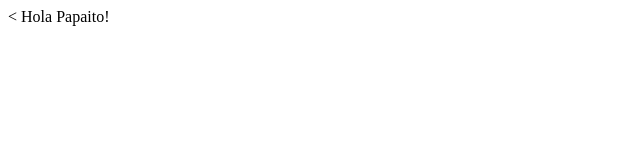
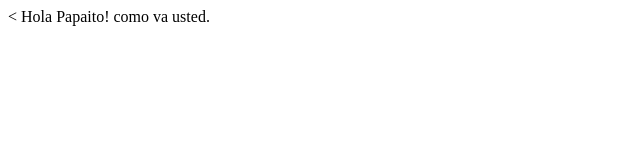
Before and after one commit to aleorriols/Coursera, a plain HTML site: page index.html in a window 1280 px wide. Shown: the whole page, without its empty margins (0-640 px from the left). Drawn offline with Linux system fonts and the light colour scheme.

Commit message:
New Version of Web File.

```diff
--- a/index.html
+++ b/index.html
@@ -6,6 +6,6 @@
     <title>Hello World</title>
   </head>
   <body>
-    Hola Papaito!
+    Hola Papaito! como va usted.
   </body>
 </html>
```
